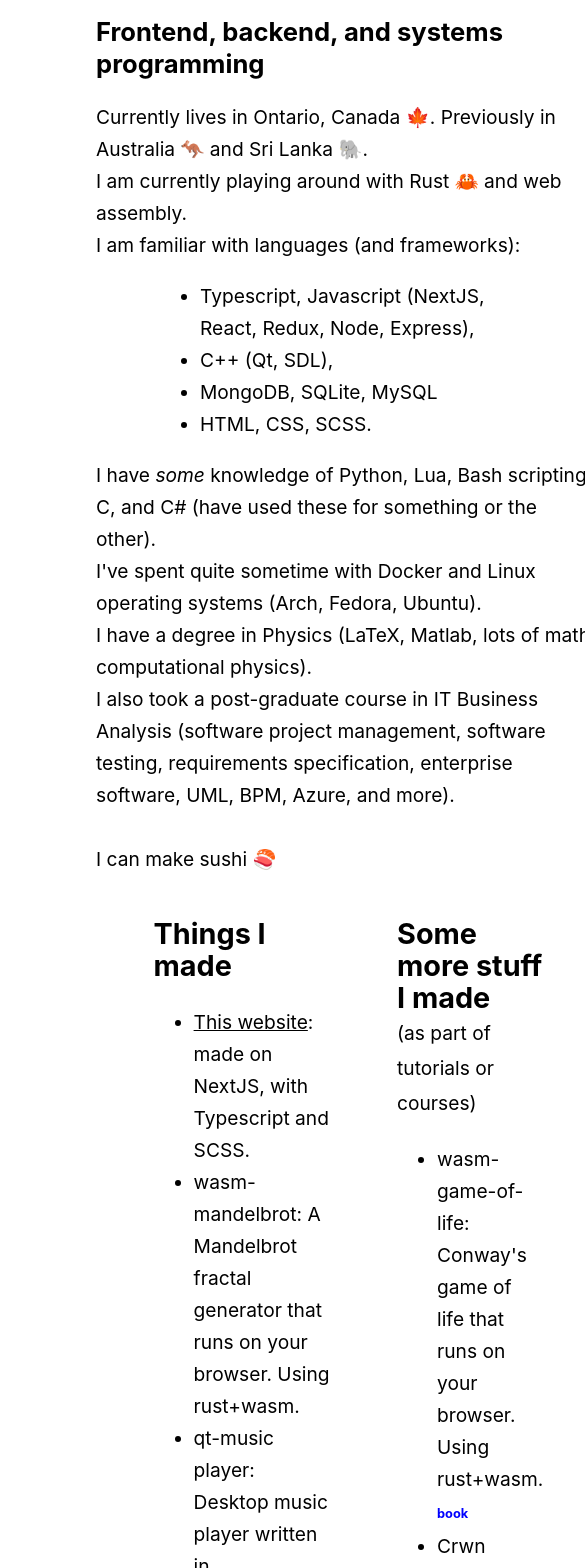
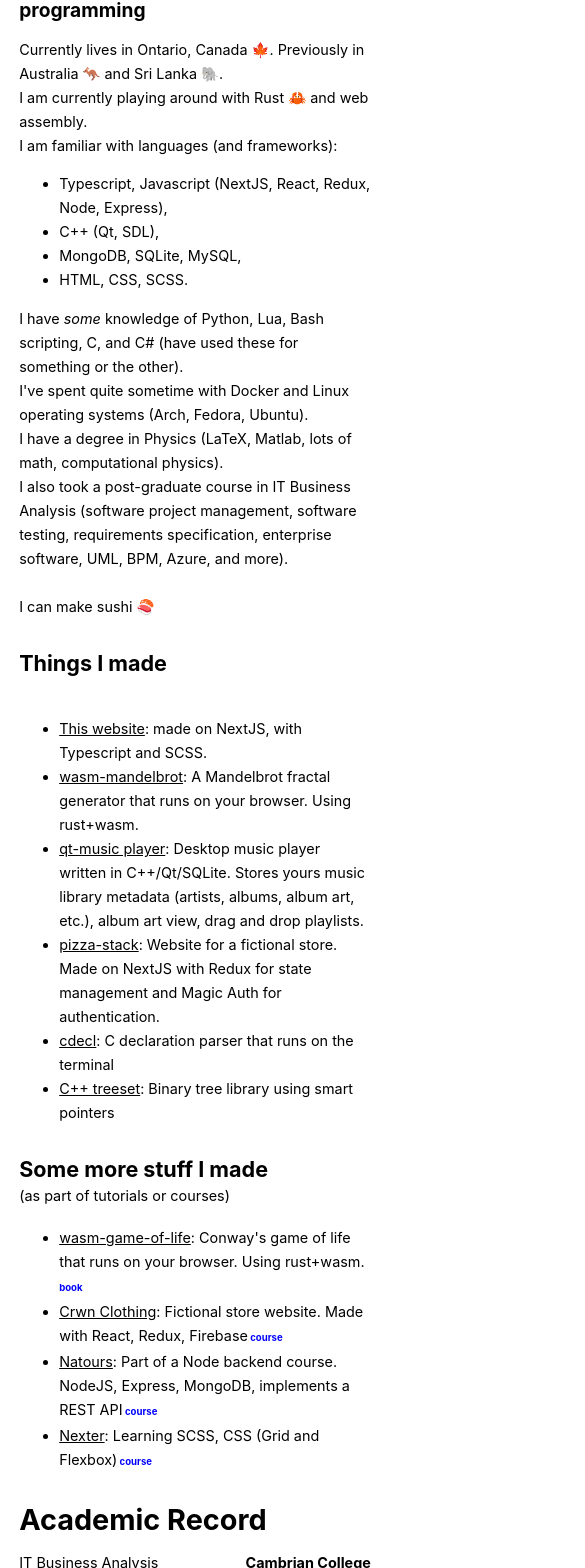
Before and after one commit to merq312/cv-page, a Next.js app: page / in a window 390 px wide. Shown: the part 343-1911 px from the top of the page, 585 px wide, since content can reach past the window. Built offline with nearby package versions, Linux system fonts and the light colour scheme.

Commit message:
added media queries for smaller screens

```diff
--- a/components/footer/footer.component.tsx
+++ b/components/footer/footer.component.tsx
@@ -16,10 +16,7 @@
       </ul>
     </div>
     <div className={styles.vert_line}>&nbsp;</div>
-    <div className={styles.content}>
-      Lorem i eos, minus suscipit sit magnam, velit aliquam maiores non tempore
-      assumenda quo officia! Eligendi tempore minima in enim porro nobis.
-    </div>
+    <div className={styles.content}>©️ Chamila Gunasena 2021</div>
   </footer>
 )
 
--- a/components/footer/footer.module.scss
+++ b/components/footer/footer.module.scss
@@ -18,6 +18,7 @@
   .content {
     margin: 3rem 6rem;
     max-width: 45vw;
+    text-align: center;
   }
 }
 
@@ -28,3 +29,16 @@
   height: 12rem;
   margin: 2rem 0;
 }
+
+@media (max-width: 600px) {
+  .footer {
+    flex-direction: column;
+
+    .content {
+      margin: 1rem 0;
+    }
+  }
+  .vert_line {
+    display: none;
+  }
+}
--- a/components/header/header.module.scss
+++ b/components/header/header.module.scss
@@ -26,3 +26,14 @@
     }
   }
 }
+
+@media (max-width: 900px) {
+  .header {
+    flex-direction: column;
+
+    h1 {
+      text-align: center;
+      margin-bottom: 1.6rem;
+    }
+  }
+}
--- a/pages/index.tsx
+++ b/pages/index.tsx
@@ -20,7 +20,7 @@
               Typescript, Javascript (NextJS, React, Redux, Node, Express),
             </li>
             <li>C++ (Qt, SDL),</li>
-            <li>MongoDB, SQLite, MySQL</li>
+            <li>MongoDB, SQLite, MySQL,</li>
             <li>HTML, CSS, SCSS.</li>
           </ul>
           I have <i>some</i> knowledge of Python, Lua, Bash scripting, C, and C#
@@ -53,13 +53,13 @@
               </li>
               <li>
                 <a href="https://github.com/merq312/wasm-mandelbrot">
-                  wasm-mandelbrot: A Mandelbrot fractal generator that runs on
-                  your browser. Using rust+wasm.
+                  <span>wasm-mandelbrot</span>: A Mandelbrot fractal generator
+                  that runs on your browser. Using rust+wasm.
                 </a>
               </li>
               <li>
                 <a href="https://github.com/merq312/qt_music_player">
-                  qt-music player: Desktop music player written in
+                  <span>qt-music player</span>: Desktop music player written in
                   C++/Qt/SQLite. Stores yours music library metadata (artists,
                   albums, album art, etc.), album art view, drag and drop
                   playlists.
@@ -67,19 +67,21 @@
               </li>
               <li>
                 <a href="https://github.com/merq312/pizza-stack">
-                  pizza-stack: Website for a fictional store. Made on NextJS
-                  with Redux for state management and Magic Auth for
+                  <span>pizza-stack</span>: Website for a fictional store. Made
+                  on NextJS with Redux for state management and Magic Auth for
                   authentication.
                 </a>
               </li>
               <li>
                 <a href="https://github.com/merq312/cdecl">
-                  cdecl: C declaration parser that runs on the terminal
+                  <span>cdecl</span>: C declaration parser that runs on the
+                  terminal
                 </a>
               </li>
               <li>
                 <a href="https://github.com/merq312/treeset">
-                  C++ treeset: Binary tree library using smart pointers
+                  <span>C++ treeset</span>: Binary tree library using smart
+                  pointers
                 </a>
               </li>
             </ul>
@@ -95,8 +97,8 @@
             <ul>
               <li>
                 <a href="https://github.com/merq312/wasm-game-of-life">
-                  wasm-game-of-life: Conway&apos;s game of life that runs on
-                  your browser. Using rust+wasm.
+                  <span>wasm-game-of-life</span>: Conway&apos;s game of life
+                  that runs on your browser. Using rust+wasm.
                 </a>
                 <a
                   className={styles.src_link}
@@ -108,8 +110,8 @@
               </li>
               <li>
                 <a href="https://crwn-live-merc312.herokuapp.com/">
-                  Crwn Clothing: Fictional store website. Made with React,
-                  Redux, Firebase
+                  <span>Crwn Clothing</span>: Fictional store website. Made with
+                  React, Redux, Firebase
                 </a>
                 <a
                   className={styles.src_link}
@@ -121,8 +123,8 @@
               </li>
               <li>
                 <a href="https://github.com/merq312/natours-app">
-                  Natours: Part of a Node backend course. NodeJS, Express,
-                  MongoDB, implements a REST API
+                  <span>Natours</span>: Part of a Node backend course. NodeJS,
+                  Express, MongoDB, implements a REST API
                 </a>
                 <a
                   className={styles.src_link}
@@ -134,7 +136,7 @@
               </li>
               <li>
                 <a href="https://merq312.github.io/fuzzy-disco/">
-                  Nexter: Learning SCSS, CSS (Grid and Flexbox)
+                  <span>Nexter</span>: Learning SCSS, CSS (Grid and Flexbox)
                 </a>
                 <a
                   className={styles.src_link}
@@ -173,5 +175,4 @@
 export default Home
 
 // TODO
-// Mobile media queries
 // Put something in the footer
--- a/styles/Home.module.scss
+++ b/styles/Home.module.scss
@@ -27,13 +27,13 @@
   div {
     width: 50%;
     padding: 0 2rem;
+    li span:first-of-type {
+      text-decoration: underline;
+    }
   }
 
   div:first-of-type {
     margin-left: 1.6rem;
-    li span:first-of-type {
-      text-decoration: underline;
-    }
   }
 
   div:last-of-type {
@@ -79,3 +79,40 @@
     }
   }
 }
+
+@media (max-width: 900px) {
+  .twin_section {
+    flex-direction: column;
+
+    div {
+      width: 100%;
+      padding: 0;
+    }
+
+    div:first-of-type {
+      margin-left: 0;
+    }
+
+    div:last-of-type {
+      margin-right: 0;
+    }
+  }
+}
+
+@media (max-width: 600px) {
+  .main {
+    grid-column: full-start / full-end;
+    margin: 0 1.6rem;
+  }
+  .main_section {
+    ul {
+      margin: 1.2rem 0;
+    }
+  }
+
+  .twin_section {
+    div {
+      padding: 0;
+    }
+  }
+}
--- a/styles/globals.scss
+++ b/styles/globals.scss
@@ -35,3 +35,10 @@
     [center-start] repeat(6, [col-start] minmax(min-content, 12rem) [col-end])
     [center-end] minmax(6rem, 1fr) [full-end];
 }
+
+@media (max-width: 600px) {
+  html,
+  body {
+    font-size: 75%;
+  }
+}
```
